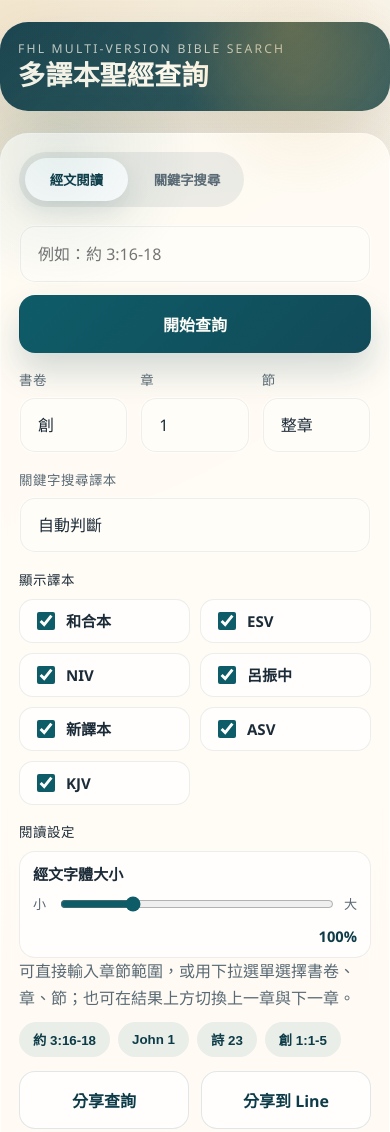
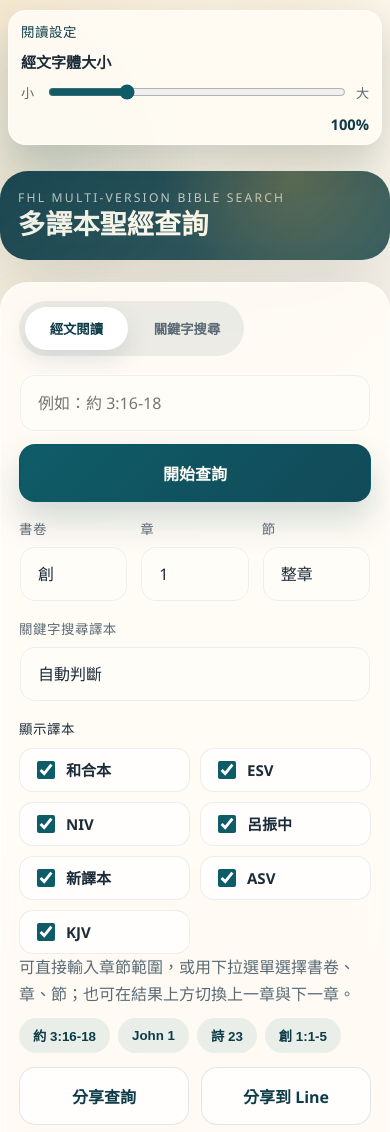
Before and after one commit to summer09201017-cloud/biblesearch5, a website: page public/index.html in a window 390 px wide. Shown: the top 1132 px of the page. Drawn offline with Linux system fonts and the light colour scheme; no server answers.

Commit message:
Pin font size controls at top

```diff
--- a/public/index.html
+++ b/public/index.html
@@ -15,13 +15,34 @@
     <meta name="apple-mobile-web-app-capable" content="yes" />
     <meta name="apple-mobile-web-app-status-bar-style" content="black-translucent" />
     <meta name="apple-mobile-web-app-title" content="聖經查詢" />
-    <link rel="manifest" href="/manifest.webmanifest?v=20260419b" />
+    <link rel="manifest" href="/manifest.webmanifest?v=20260420b" />
     <link rel="icon" href="/icons/icon.svg" type="image/svg+xml" />
     <link rel="apple-touch-icon" href="/icons/apple-touch-icon.png" />
-    <link rel="stylesheet" href="/styles.css?v=20260419b" />
+    <link rel="stylesheet" href="/styles.css?v=20260420b" />
   </head>
   <body>
     <div class="shell">
+      <div class="reading-controls" aria-label="閱讀設定">
+        <p class="field-legend">閱讀設定</p>
+        <label class="font-size-control" for="font-size-range">
+          <span>經文字體大小</span>
+          <div class="font-size-row">
+            <span class="font-size-hint">小</span>
+            <input
+              id="font-size-range"
+              class="font-size-range"
+              type="range"
+              min="8"
+              max="40"
+              step="1"
+              value="16"
+            />
+            <span class="font-size-hint">大</span>
+            <output id="font-size-value" class="font-size-value" for="font-size-range">100%</output>
+          </div>
+        </label>
+      </div>
+
       <header class="hero">
         <div class="hero-copy">
           <p class="eyebrow">FHL Multi-Version Bible Search</p>
@@ -111,27 +132,6 @@
               <p class="field-legend">顯示譯本</p>
               <div id="translation-toggles" class="translation-toggle-list"></div>
             </div>
-
-            <div class="reading-controls" aria-label="閱讀設定">
-              <p class="field-legend">閱讀設定</p>
-              <label class="font-size-control" for="font-size-range">
-                <span>經文字體大小</span>
-                <div class="font-size-row">
-                  <span class="font-size-hint">小</span>
-                  <input
-                    id="font-size-range"
-                    class="font-size-range"
-                    type="range"
-                    min="8"
-                    max="40"
-                    step="1"
-                    value="16"
-                  />
-                  <span class="font-size-hint">大</span>
-                  <output id="font-size-value" class="font-size-value" for="font-size-range">100%</output>
-                </div>
-              </label>
-            </div>
           </form>
 
           <div class="helper-row">
@@ -189,6 +189,6 @@
     </div>
 
     <script type="module" src="/app.js?v=20260419b"></script>
-    <script type="module" src="/pwa.js?v=20260419b"></script>
+    <script type="module" src="/pwa.js?v=20260420b"></script>
   </body>
 </html>
--- a/public/pwa.js
+++ b/public/pwa.js
@@ -49,7 +49,7 @@ async function registerServiceWorker() {
   }
 
   try {
-    await navigator.serviceWorker.register("/sw.js?v=20260419b");
+    await navigator.serviceWorker.register("/sw.js?v=20260420b");
   } catch (error) {
     console.warn("Service worker registration failed:", error);
   }
--- a/public/styles.css
+++ b/public/styles.css
@@ -69,7 +69,7 @@ a {
 .shell {
   width: min(100%, 1180px);
   margin: 0 auto;
-  padding: 22px 0 36px;
+  padding: calc(env(safe-area-inset-top, 0px) + 12px) 0 36px;
 }
 
 .hero {
@@ -303,13 +303,31 @@ a {
   gap: 10px;
 }
 
+.reading-controls {
+  position: sticky;
+  top: calc(env(safe-area-inset-top, 0px) + 8px);
+  z-index: 60;
+  width: min(calc(100% - 24px), 560px);
+  margin: 0 auto 18px;
+  padding: 12px 14px;
+  border-radius: 18px;
+  background: rgba(255, 252, 245, 0.92);
+  border: 1px solid rgba(255, 255, 255, 0.72);
+  backdrop-filter: blur(18px);
+  box-shadow: 0 18px 34px rgba(13, 59, 72, 0.16);
+}
+
+.reading-controls .field-legend {
+  color: var(--accent-deep);
+}
+
 .font-size-control {
   display: grid;
   gap: 10px;
-  padding: 12px 14px;
-  border-radius: 16px;
-  background: rgba(255, 255, 255, 0.72);
-  box-shadow: inset 0 0 0 1px rgba(28, 43, 56, 0.08);
+  padding: 0;
+  border-radius: 0;
+  background: transparent;
+  box-shadow: none;
 }
 
 .font-size-control > span {
@@ -859,7 +877,7 @@ mark {
 @media (max-width: 759px) {
   .shell {
     width: min(100%, 900px);
-    padding-top: 10px;
+    padding-top: calc(env(safe-area-inset-top, 0px) + 10px);
   }
 
   .hero-copy,
@@ -873,6 +891,13 @@ mark {
 
   .translation-panel {
     min-height: auto;
+  }
+
+  .reading-controls {
+    top: calc(env(safe-area-inset-top, 0px) + 8px);
+    width: calc(100% - 16px);
+    margin-bottom: 14px;
+    padding: 10px 12px;
   }
 
   .action-row {
```
Also changed, not shown: public/sw.js (+4 -4 lines).
